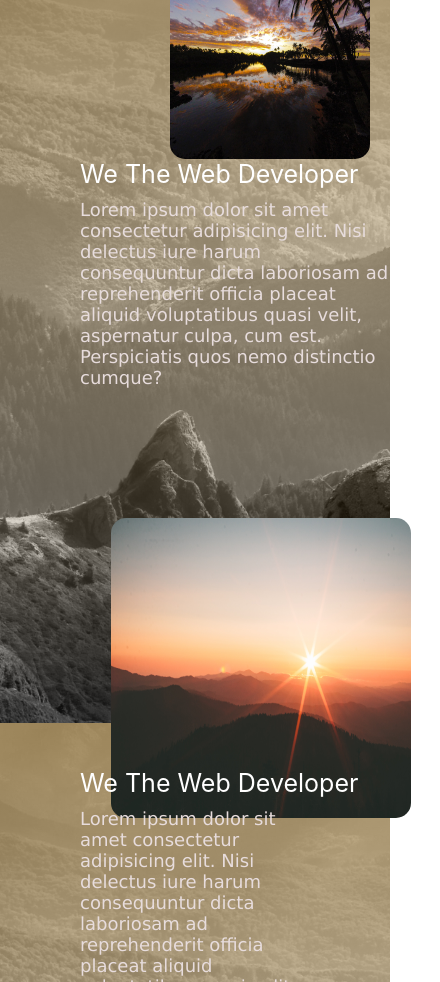
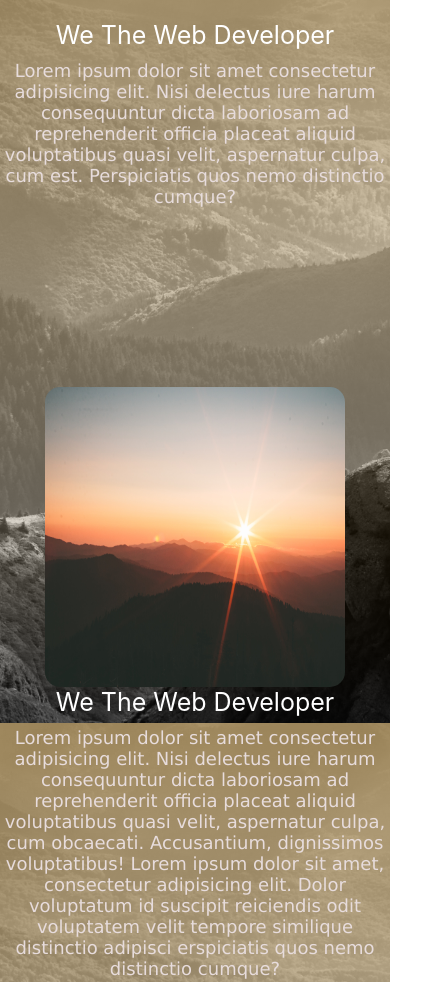
Before and after one commit to abcdamit44/responsive_website, a plain HTML site: page index.html in a window 390 px wide. Shown: the part 1025-2007 px from the top of the page, 440 px wide, since content can reach past the window. Drawn offline with Linux system fonts and the light colour scheme.

Commit message:
Responsive main section

```diff
--- a/css/style.css
+++ b/css/style.css
@@ -155,7 +155,7 @@
     width: 40%;
 }
 
-.intro_img{
+.intro_img {
     width: 300px;
     height: 300px;
     border: 1px solid steelblue;
@@ -168,7 +168,7 @@
 
 .main_section {
     height: 180vh;
-    background: url(../images/3.jpg),linear-gradient(wheat,white);
+    background: url(../images/3.jpg), linear-gradient(wheat, white);
     background-blend-mode: luminosity;
     background-repeat: no-repeat;
     background-size: cover;
@@ -179,7 +179,8 @@
     padding-top: 80px;
     display: flex;
 }
-.left_side .title{
+
+.left_side .title {
     font-family: -apple-system, BlinkMacSystemFont, 'Segoe UI', Roboto, Oxygen, Ubuntu, Cantarell, 'Open Sans', 'Helvetica Neue', sans-serif;
     text-transform: capitalize;
     color: white;
@@ -187,33 +188,39 @@
     margin-left: 80px;
     padding-bottom: 10px;
 }
-.left_side .para{
+
+.left_side .para {
     margin-left: 80px;
     font-size: 18px;
     color: rgb(231, 220, 220);
     font-size: 18px;
     font-family: Verdana, Geneva, Tahoma, sans-serif;
 }
-.section_img{
+
+.section_img {
     margin-left: 50px;
     width: 200px;
     height: 200px;
-    border-radius: 15px ;
+    border-radius: 15px;
 }
-.second_section{
+
+.second_section {
     display: flex;
     flex-direction: row-reverse;
     margin: 80px 0px;
 }
-.second_section .section_img{
+
+.second_section .section_img {
     margin-right: 18px;
     height: 300px;
     width: 300px;
 }
-.second_section .para{
+
+.second_section .para {
     margin-right: 80px;
 }
-.third_section{
+
+.third_section {
     display: flex;
 }
 
@@ -271,19 +278,44 @@
         opacity: 0;
     }
     /* Responsive Navbar Ends Here */
-
-
     /* Main section starts here */
-    .main_section{
+    .right_side{
+        margin: 0;
+        width: 100%;
+    }
+    .main_section {
         display: flex;
         flex-direction: column;
+        align-items: center;
+        justify-content: center;
     }
-    .first_section, .third_section{
+    .main_section .first_section , .third_section .left_side {
+        text-align: center;
+        margin: 0;
+    }
+    .main_section .first_section .right_side {
+        text-align: center;
+        padding-bottom: 30px;
+    }
+    .main_section .second_section .left_side {
+        text-align: center;
+    }
+    .first_section, .third_section {
+        margin: 0;
         display: flex;
         flex-direction: column-reverse;
     }
-    .second_section{
+    .second_section {
         flex-direction: column-reverse;
+    }
+    .main_section .section_img{
+        margin: 0;
+    }
+    .main_section .para{
+        margin: 0;
+    }
+    .main_section .title{
+        margin: 0;
     }
 
     /* Main section ends here */
@@ -298,7 +330,7 @@
         width: 100%;
         margin-bottom: 100px;
     }
-    .right_side {
+    .start .right_side {
         width: 100%;
         margin: 50px;
         height: 100px;
@@ -316,7 +348,7 @@
         margin-bottom: 30px;
         text-align: center;
     }
-    .intro_img{
+    .intro_img {
         width: 200px;
         height: 200px;
         margin-bottom: 50px;
```
